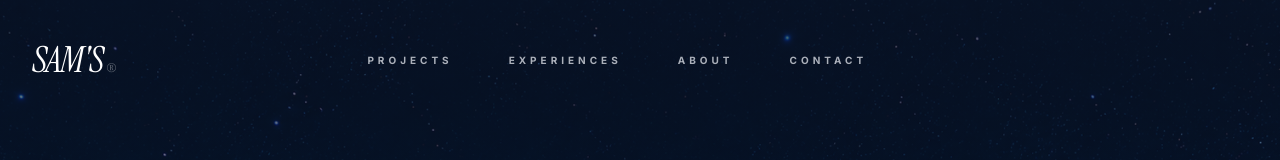
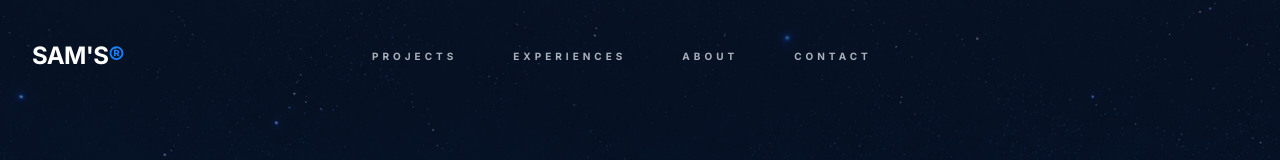
Before and after one commit to Sam-UX-Designer/Sam-Jo-Portfolio-Version-2, a React (Vite) app: page / in a window 1280 px wide. Shown: the top 160 px of the page. Built offline with nearby package versions, Linux system fonts and the light colour scheme.

Commit message:
Update Nav component styling and text

```diff
--- a/src/components/Nav.tsx
+++ b/src/components/Nav.tsx
@@ -12,8 +12,8 @@ const Nav: React.FC = () => {
 
   return (
     <nav className="absolute top-0 left-0 z-20 mx-auto flex w-full max-w-7xl items-center px-8 py-10 left-1/2 -translate-x-1/2">
-      <div className="display-font text-4xl tracking-tighter text-white uppercase italic shrink-0">
-        SAM'S<span className="not-italic text-xs font-normal opacity-40 ml-1">®</span>
+      <div className="text-2xl font-bold tracking-tight text-white shrink-0">
+        SAM'S<span className="text-[#1683FF]">®</span>
       </div>
 
       <div className="hidden md:flex flex-1 justify-center gap-10 lg:gap-14">
```
